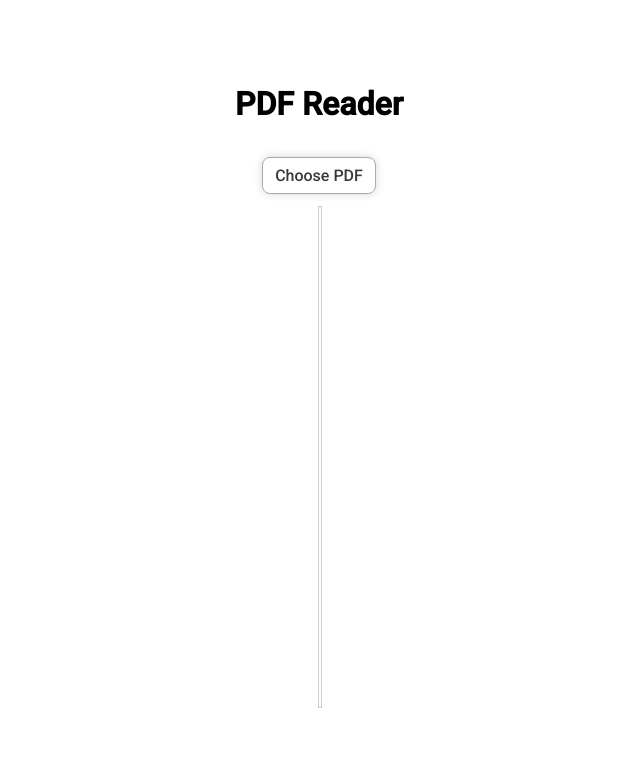
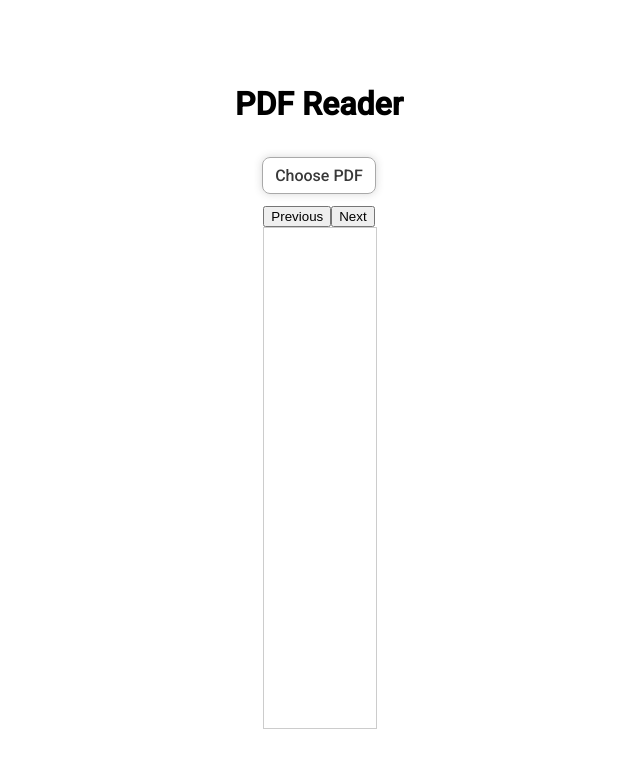
Before and after one commit to Apozsgai97/pdf-streamer, an Angular app: page / in a window 1280 px wide. Shown: the top 768 px of the page, without its empty margins (321-961 px from the left). Built offline with nearby package versions, Linux system fonts and the light colour scheme.

Commit message:
feat: update PDF viewer controls

```diff
--- a/src/app/pdf-viewer/pdf-viewer.component.html
+++ b/src/app/pdf-viewer/pdf-viewer.component.html
@@ -1,3 +1,7 @@
-<article class="pdf-container">
- <div #pdfContainer></div>
-</article>
+<section class="controls">
+  <button (click)="previousPage()">Previous</button>
+  <button (click)="nextPage()">Next</button>
+</section>
+<section class="pdf-container">
+  <div #pdfContainer></div>
+</section>
--- a/src/app/pdf-viewer/pdf-viewer.component.ts
+++ b/src/app/pdf-viewer/pdf-viewer.component.ts
@@ -33,7 +33,7 @@ export class PdfViewerComponent {
 
   async renderPage(pageNumber: number) {
     const page = await this.pdfDocument.getPage(pageNumber);
-    const viewport = page.getViewport({ scale: 2 });
+    const viewport = page.getViewport({ scale: 1 });
     const container = this.pdfContainer.nativeElement;
     container.innerHTML = ''; // Clear previous content
     const canvas = document.createElement('canvas');
@@ -47,4 +47,17 @@ export class PdfViewerComponent {
     };
     await page.render(renderContext).promise;
   }
+
+  nextPage() {
+    if (this.currentPageNumber < this.totalPages) {
+      this.currentPageNumber++;
+      this.renderPage(this.currentPageNumber);
+    }
+  }
+  previousPage() {
+    if (this.currentPageNumber > 1) {
+      this.currentPageNumber--;
+      this.renderPage(this.currentPageNumber);
+    }
+  }
 }
```
